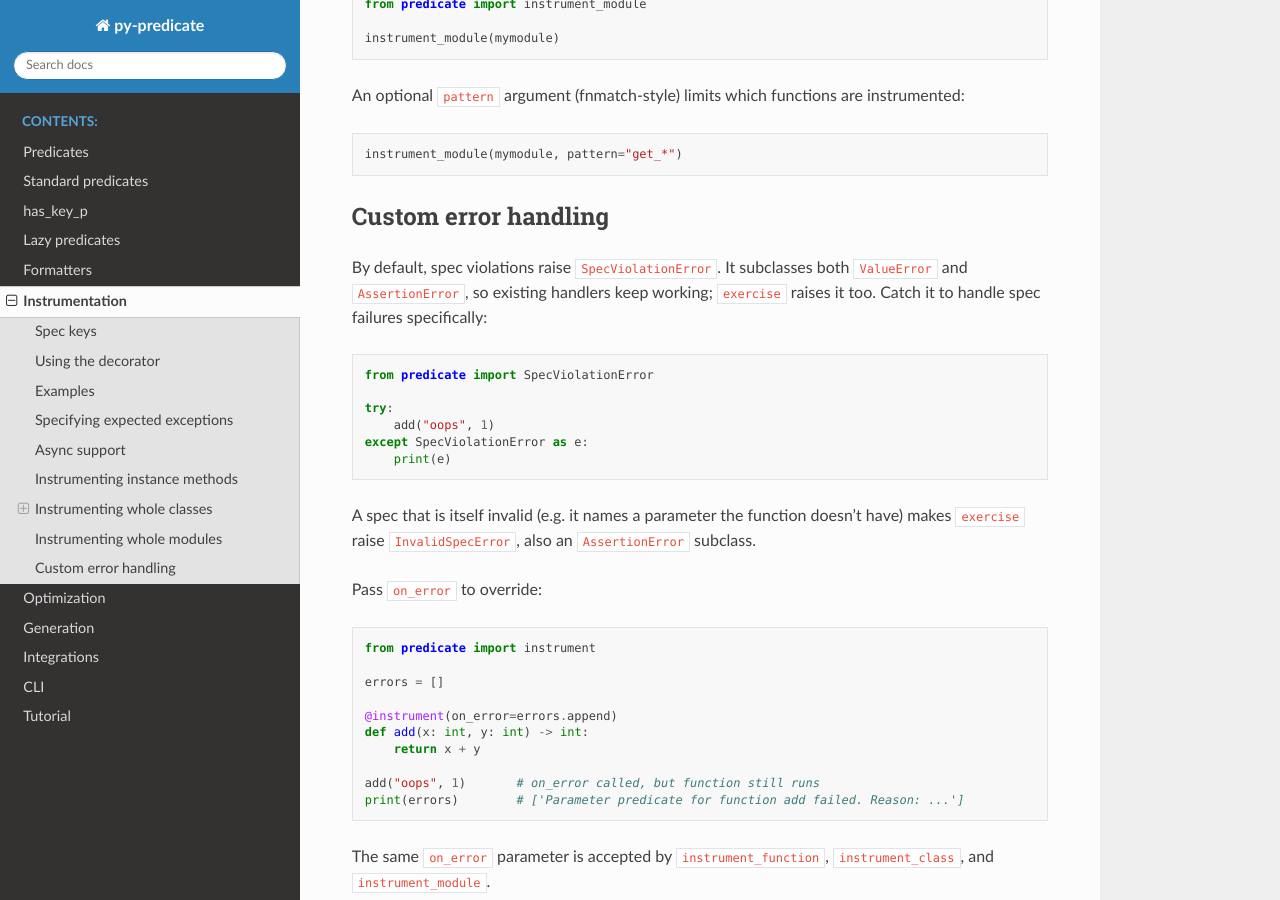
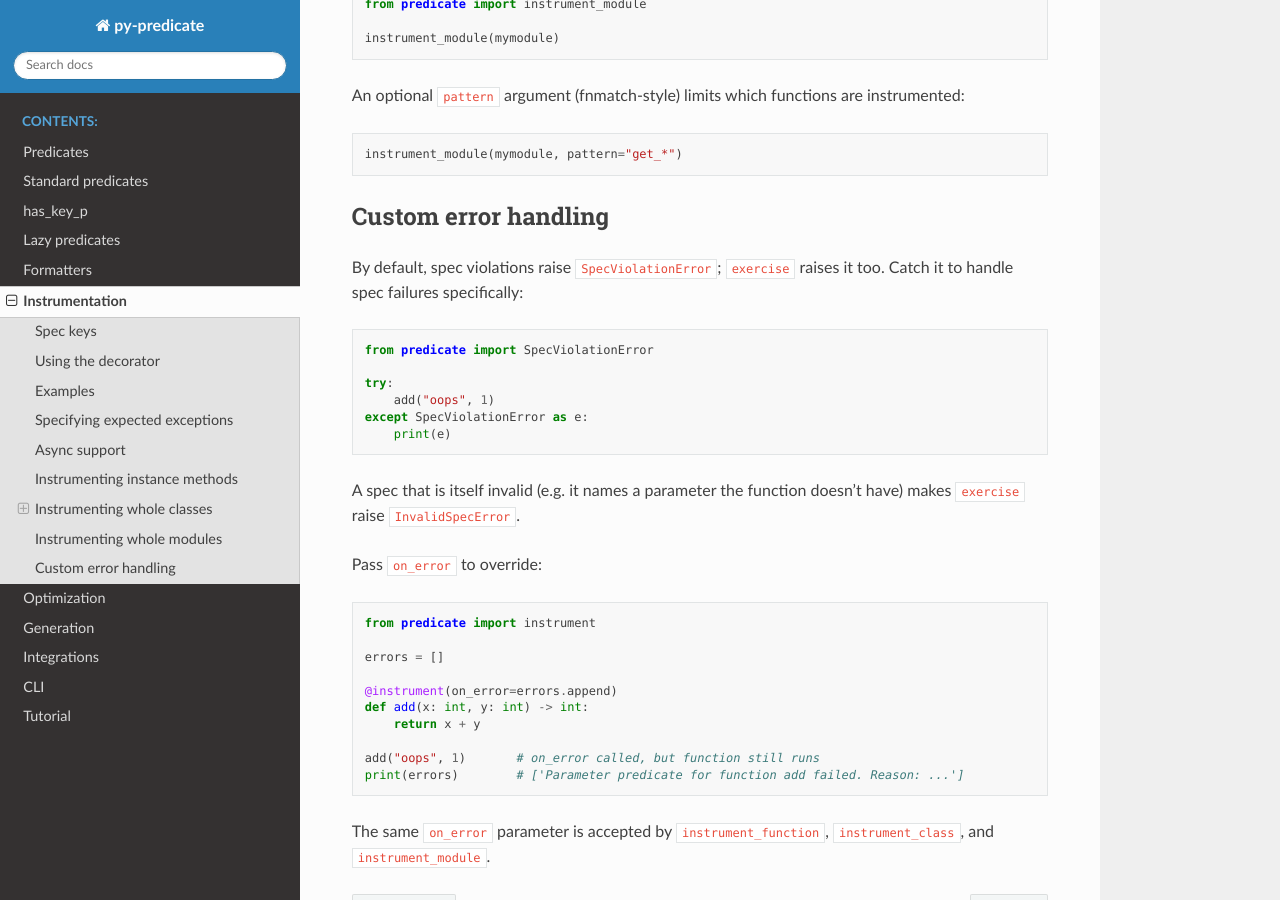
Before and after one commit to mrijk/py-predicate, a Sphinx documentation site: the page built from docs/instrumentation.rst, in a window 1280 px wide and 900 px high, scrolled down 6611 px. Built offline with Sphinx 7.4.7 and the Read the Docs theme 3.1.0, drawn with Linux system fonts in a browser that asks for light colours.

Commit message:
Cap pre rejection sampling in exercise and drop legacy error bases (#266)
exercise hung forever when pre was (almost) never satisfied. generate_values now
gives up after 100 * n candidates and raises InvalidSpecError.

SpecViolationError and InvalidSpecError no longer subclass ValueError/AssertionError;
both inherit from Exception. They haven't been released yet, so this is the cheapest
moment to drop the compatibility bases.

Co-Authored-By: Claude Opus 5.5 (1M context) <noreply@anthropic.com>

```diff
--- a/docs/instrumentation.rst
+++ b/docs/instrumentation.rst
@@ -358,8 +358,7 @@ An optional ``pattern`` argument (fnmatch-style) limits which functions are inst
 Custom error handling
 ---------------------
 
-By default, spec violations raise ``SpecViolationError``. It subclasses both ``ValueError`` and
-``AssertionError``, so existing handlers keep working; ``exercise`` raises it too. Catch it to
+By default, spec violations raise ``SpecViolationError``; ``exercise`` raises it too. Catch it to
 handle spec failures specifically:
 
 .. code-block:: python
@@ -372,7 +371,7 @@ handle spec failures specifically:
         print(e)
 
 A spec that is itself invalid (e.g. it names a parameter the function doesn't have) makes ``exercise`` raise
-``InvalidSpecError``, also an ``AssertionError`` subclass.
+``InvalidSpecError``.
 
 Pass ``on_error`` to override:
 
```
Also changed, not shown: CHANGELOG.md (+6 -0 lines), 6 other files.
